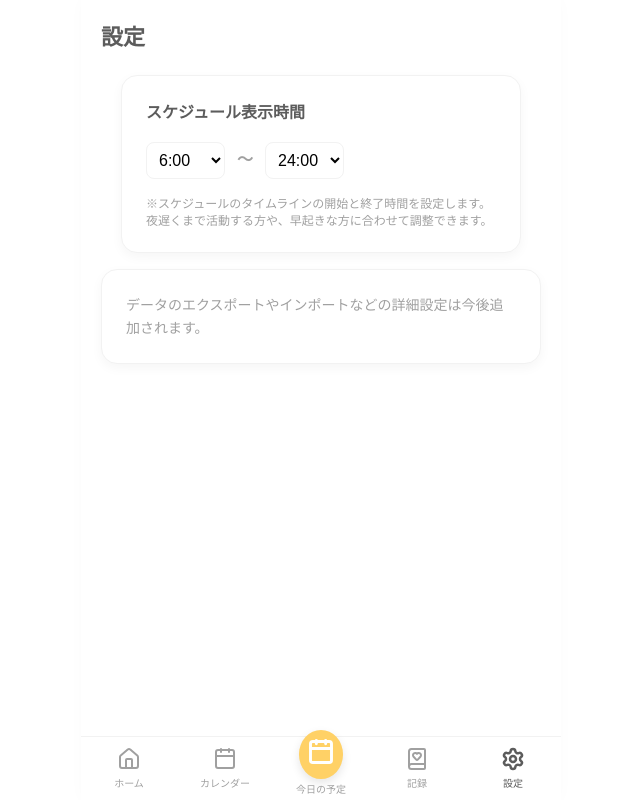
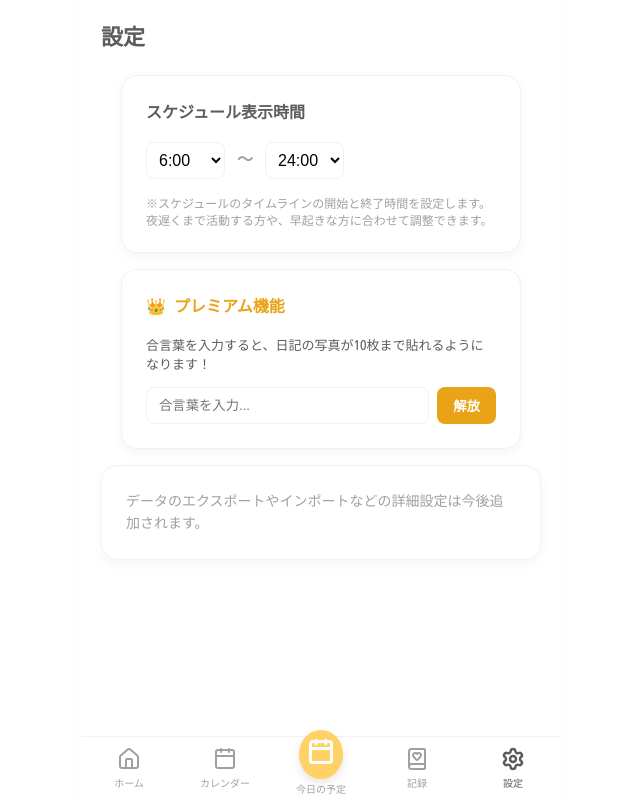
Before and after one commit to usapon-jp/usapon-days, a React (Vite) app: page / in a window 1280 px wide. Both pictures are taken after a click on the element "設定". Shown: the whole page, without its empty margins (319-959 px from the left). Built offline with nearby package versions, Linux system fonts and the light colour scheme.

Commit message:
写真合言葉

```diff
--- a/src/components/DiaryView.jsx
+++ b/src/components/DiaryView.jsx
@@ -7,8 +7,13 @@ export default function DiaryView({ appData, setAppData }) {
   const dateKey = format(selectedDate, 'yyyy-MM-dd');
 
   // 今日の記録データ
-  const todayRecord = appData.records?.[dateKey] || { text: '', photo: null, isLandscapeRevealed: false };
+  const todayRecord = appData.records?.[dateKey] || { text: '', isLandscapeRevealed: false };
   const dailySchedule = appData.schedule?.[dateKey] || [];
+  const isPremium = appData.settings?.isPremium || false;
+
+  // 写真データのマイグレーション（古いphotoを配列に変換）
+  const photos = todayRecord.photos || (todayRecord.photo ? [{ url: todayRecord.photo, comment: '' }] : []);
+
 
   // 完了したタスクのリスト
   const completedNotes = dailySchedule.filter(n => n.status === 'completed');
@@ -30,16 +35,29 @@ export default function DiaryView({ appData, setAppData }) {
     if (file) {
       const reader = new FileReader();
       reader.onloadend = () => {
+        const newPhotos = [...photos, { url: reader.result, comment: '' }];
         setAppData(prev => ({
           ...prev,
           records: {
             ...(prev.records || {}),
-            [dateKey]: { ...todayRecord, photo: reader.result }
+            [dateKey]: { ...todayRecord, photos: newPhotos }
           }
         }));
       };
       reader.readAsDataURL(file);
     }
+  };
+
+  const handlePhotoCommentChange = (index, comment) => {
+    const newPhotos = [...photos];
+    newPhotos[index].comment = comment;
+    setAppData(prev => ({
+      ...prev,
+      records: {
+        ...(prev.records || {}),
+        [dateKey]: { ...todayRecord, photos: newPhotos }
+      }
+    }));
   };
 
   const handleRevealLandscape = () => {
@@ -200,30 +218,45 @@ export default function DiaryView({ appData, setAppData }) {
           />
         </div>
 
-        {/* 写真のアップロード（元の機能に復元） */}
+        {/* 写真のアップロード（プレミアム対応） */}
         <div>
-          <h3 style={{ fontSize: '14px', fontWeight: 'bold', color: 'var(--color-text-sub)', marginBottom: '12px' }}>今日の1枚（写真）</h3>
-          <div style={{ display: 'flex', justifyContent: 'center' }}>
+          <h3 style={{ fontSize: '14px', fontWeight: 'bold', color: 'var(--color-text-sub)', marginBottom: '12px' }}>
+            思い出の写真 {isPremium && `(${photos.length}/10枚)`}
+          </h3>
+
+          <div style={{ display: 'flex', flexDirection: 'column', gap: '20px', alignItems: 'center' }}>
+            {photos.map((photoItem, idx) => (
+              <div key={idx} style={{ width: '100%', maxWidth: '300px', backgroundColor: '#fff', padding: '12px 12px 16px 12px', borderRadius: '4px', boxShadow: '0 8px 20px rgba(0,0,0,0.12)', transform: idx % 2 === 0 ? 'rotate(-2deg)' : 'rotate(2deg)' }}>
+                <div style={{ width: '100%', aspectRatio: '1/1', backgroundColor: '#F0F0F0', overflow: 'hidden', marginBottom: '12px' }}>
+                  <img src={photoItem.url} alt="思い出" style={{ width: '100%', height: '100%', objectFit: 'cover' }} />
+                </div>
+                {isPremium && (
+                  <input
+                    type="text"
+                    value={photoItem.comment}
+                    onChange={(e) => handlePhotoCommentChange(idx, e.target.value)}
+                    placeholder="写真のコメントを記入..."
+                    style={{ width: '100%', padding: '8px', border: 'none', borderBottom: '1px dashed #ccc', outline: 'none', fontSize: '13px', textAlign: 'center', backgroundColor: 'transparent' }}
+                  />
+                )}
+              </div>
+            ))}
+
+            {((!isPremium && photos.length === 0) || (isPremium && photos.length < 10)) && (
               <div
                 style={{
                   width: '100%', maxWidth: '300px', backgroundColor: '#fff', padding: '12px 12px 40px 12px',
-                borderRadius: '4px', boxShadow: '0 8px 20px rgba(0,0,0,0.12)', transform: 'rotate(-2deg)',
+                  borderRadius: '4px', boxShadow: '0 8px 20px rgba(0,0,0,0.06)', border: '2px dashed #ddd',
                   cursor: 'pointer', position: 'relative'
                 }}
                 onClick={() => fileInputRef.current?.click()}
               >
                 <div style={{
-                width: '100%', aspectRatio: '1/1', backgroundColor: '#F0F0F0', display: 'flex', flexDirection: 'column',
-                alignItems: 'center', justifyContent: 'center', overflow: 'hidden'
+                  width: '100%', aspectRatio: '1/1', backgroundColor: '#fafafa', display: 'flex', flexDirection: 'column',
+                  alignItems: 'center', justifyContent: 'center'
                 }}>
-                {todayRecord.photo ? (
-                  <img src={todayRecord.photo} alt="アップロードされた写真" style={{ width: '100%', height: '100%', objectFit: 'cover' }} />
-                ) : (
-                  <>
                   <Camera size={32} color="#ccc" style={{ marginBottom: '8px' }} />
                   <span style={{ fontSize: '13px', color: '#aaa', fontWeight: 'bold' }}>タップして写真を追加</span>
-                  </>
-                )}
                 </div>
                 <input
                   type="file"
@@ -233,7 +266,16 @@ export default function DiaryView({ appData, setAppData }) {
                   style={{ display: 'none' }}
                 />
               </div>
+            )}
           </div>
+
+          {!isPremium && (
+            <div style={{ marginTop: '16px', backgroundColor: '#FFF9E6', padding: '12px', borderRadius: '12px', textAlign: 'center', border: '1px solid #FDE38A' }}>
+              <p style={{ fontSize: '12px', color: '#B8860B', fontWeight: 'bold', margin: 0 }}>
+                👑 合言葉を入れると写真が10枚まで貼れるようになります！
+              </p>
+            </div>
+          )}
         </div>
 
         <div style={{ height: '40px' }} /> {/* 余白 */}
--- a/src/components/SettingsView.jsx
+++ b/src/components/SettingsView.jsx
@@ -1,17 +1,33 @@
-import React from 'react';
+import React, { useState } from 'react';
 
 export default function SettingsView({ appData, setAppData }) {
   const startHour = appData.settings?.startHour ?? 6;
   const endHour = appData.settings?.endHour ?? 24;
+  const isPremium = appData.settings?.isPremium || false;
+
+  const [secretWord, setSecretWord] = useState('');
 
   const updateSettings = (key, value) => {
     setAppData(prev => ({
       ...prev,
       settings: {
         ...(prev.settings || { startHour: 6, endHour: 24 }),
-        [key]: parseInt(value, 10)
+        [key]: typeof value === 'string' && key !== 'startHour' && key !== 'endHour' ? value : parseInt(value, 10)
       }
     }));
+  };
+
+  const handleUnlockPremium = () => {
+    if (secretWord === 'うさぽん' || secretWord === 'usapon') {
+      setAppData(prev => ({
+        ...prev,
+        settings: { ...(prev.settings || {}), isPremium: true }
+      }));
+      setSecretWord('');
+      alert('プレミアム機能が解放されました！🎉');
+    } else {
+      alert('合言葉が違います🐰💦');
+    }
   };
 
   return (
@@ -47,6 +63,37 @@ export default function SettingsView({ appData, setAppData }) {
         </p>
       </div>
 
+      <div className="card" style={{ marginBottom: '16px' }}>
+        <h3 style={{ fontSize: '16px', fontWeight: 'bold', marginBottom: '16px', color: '#E8A317' }}>👑 プレミアム機能</h3>
+        {isPremium ? (
+          <div style={{ backgroundColor: '#FFF9E6', padding: '16px', borderRadius: '12px', textAlign: 'center' }}>
+            <p style={{ fontWeight: 'bold', color: '#B8860B', marginBottom: '8px' }}>プレミアム機能解放済みです！✨</p>
+            <p style={{ fontSize: '13px', color: 'var(--color-text-sub)' }}>日記に写真を10枚まで追加できるようになりました。</p>
+          </div>
+        ) : (
+          <div>
+            <p style={{ fontSize: '13px', color: 'var(--color-text-main)', marginBottom: '12px', lineHeight: '1.5' }}>
+              合言葉を入力すると、日記の写真が10枚まで貼れるようになります！
+            </p>
+            <div style={{ display: 'flex', gap: '8px' }}>
+              <input
+                type="text"
+                value={secretWord}
+                onChange={(e) => setSecretWord(e.target.value)}
+                placeholder="合言葉を入力..."
+                style={{ flex: 1, padding: '10px 12px', borderRadius: '8px', border: '1px solid var(--color-border)', outline: 'none' }}
+              />
+              <button
+                onClick={handleUnlockPremium}
+                style={{ padding: '0 16px', borderRadius: '8px', backgroundColor: '#E8A317', color: '#fff', border: 'none', fontWeight: 'bold', cursor: 'pointer' }}
+              >
+                解放
+              </button>
+            </div>
+          </div>
+        )}
+      </div>
+
       <div className="card" style={{ margin: '0' }}>
         <p style={{ fontSize: '14px', color: 'var(--color-text-sub)' }}>
           データのエクスポートやインポートなどの詳細設定は今後追加されます。
```
Lines whose indentation alone changed are shown as unchanged.
